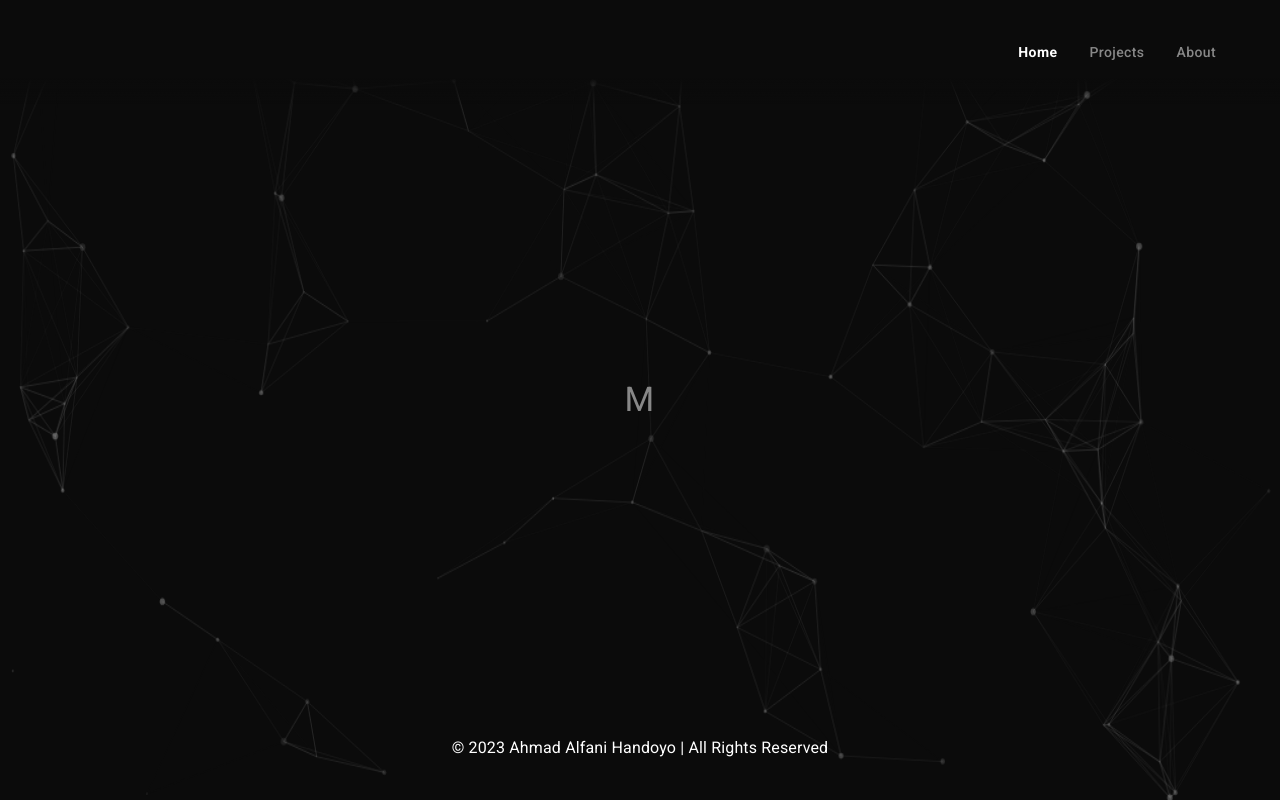
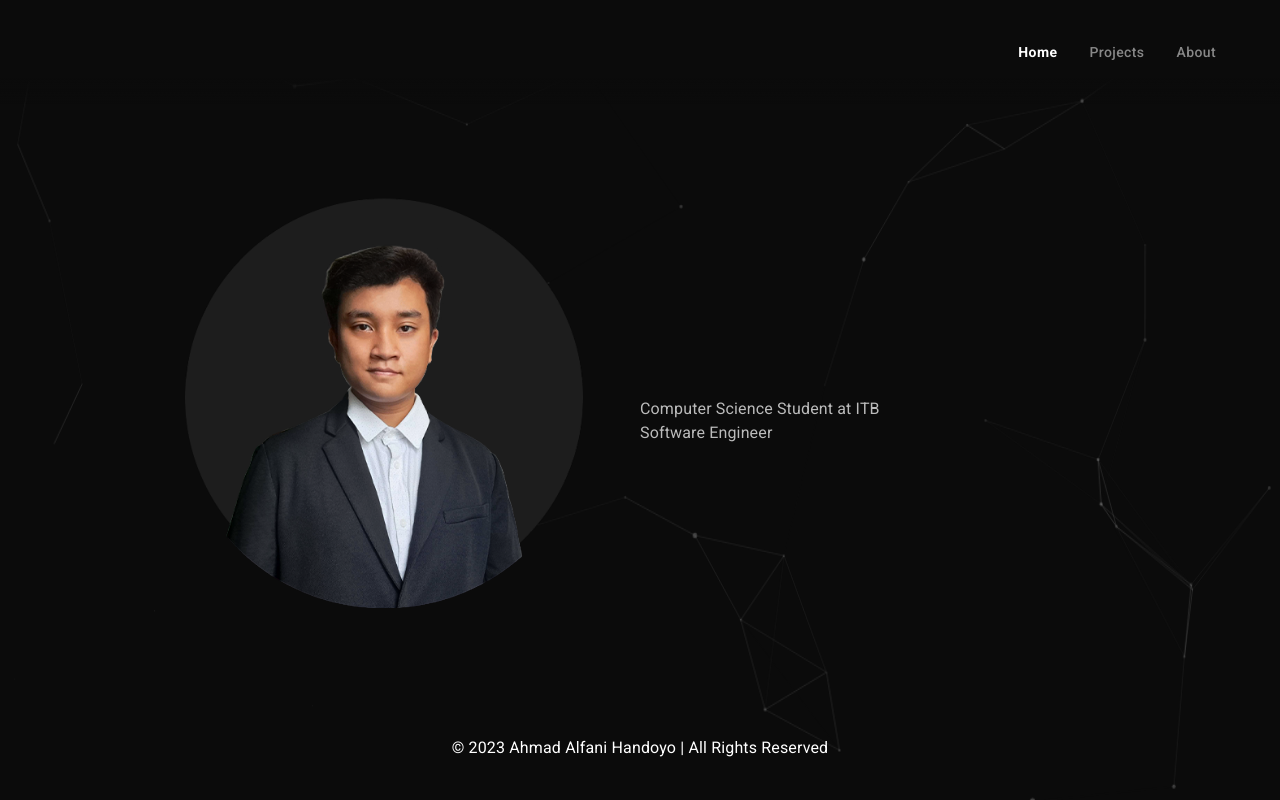
Before and after one commit to blueguy42/porto-frontend, a React (Create React App) app: page / in a window 1280 px wide. Built offline with nearby package versions, Linux system fonts and the light colour scheme.

Commit message:
add animation home

```diff
--- /dev/null
+++ b/public/assets/scripts/homeHover.js
@@ -0,0 +1 @@
+console.log("homeHover.js loaded");
--- a/public/index.html
+++ b/public/index.html
@@ -3,7 +3,6 @@
   <head>
     <meta charset="utf-8" />
     <link rel="icon" href="%PUBLIC_URL%/favicon.ico" />
-    <!-- <meta name="viewport" content="width=device-width, initial-scale=1" /> -->
     <meta name="viewport" content="width=device-width, initial-scale=1.0, minimum-scale=1.0, maximum-scale=1.0, user-scalable=no">
     <meta name="theme-color" content="#ffffff" />
     <meta name="description" content="A software engineer always striving to push the boundaries of what's possible."/>
--- a/src/pages/Home.js
+++ b/src/pages/Home.js
@@ -1,5 +1,5 @@
 import React from "react";
-import { useState } from "react";
+import { useState, useEffect } from "react";
 import { Typography, Box, Grow, Grid } from "@mui/material";
 import { motion } from "framer-motion";
 import Typewriter from 'typewriter-effect';
@@ -8,11 +8,37 @@
 const Home = () => {
     const breakpoint = BreakpointName();
 
-    const [anim, setAnim] = useState(0);
+    const [anim, setAnim] = useState(3);
     const [anim1, setAnim1] = useState(0);
+
+    useEffect(() => {
+        const rootElement = document.getElementById('root');
+        rootElement.addEventListener('mousemove', handleMouseMove);
+        return () => {
+          rootElement.removeEventListener('mousemove', handleMouseMove);
+        };
+      }, []);
+
+      function handleMouseMove(event) {
+        const width = window.innerWidth;
+        const height = window.innerHeight;
+
+        const minimum = Math.min(width, height) / 100;
+
+        const x = (event.pageX - (width / 2)) * 2 / width;
+        const y = -(event.pageY - (height / 2)) * 2 / height;
+
+        const imageBack = document.getElementById('image-back');
+        imageBack.style['transform'] = `translate(${-x * minimum}px, ${y * minimum}px)`;
+        const imageMiddle = document.getElementById('image-middle');
+        imageMiddle.style['transform'] = `translate(${-x * minimum * 2}px, ${y * minimum * 2 }px)`;
+        const imageTop = document.getElementById('image-top');
+        imageTop.style['transform'] = `translate(${-x * minimum * 2}px, ${y * minimum * 2 }px)`;
+      }
 
     return (
         <>
+            <script type="text/javascript" src="/assets/scripts/homeHover.js"></script>
             <motion.div exit={{ opacity: 0 } } initial={{ opacity: 0 }} animate={{ opacity: 1 }} style={{width: "100%"}}>
             { (anim === 0 || anim === 1 || anim === 2) &&
                 <>
@@ -131,12 +157,12 @@
                             <Grid container textAlign="center" alignContent="center" alignItems="center">
                                 <Grid item xs={12} sm={6} p={{xs: 3, sm: 6}} display='flex' style={{justifyContent: breakpoint === 'xs' ? "center": "right", alignItems: 'center'}}>
                                     <Box style={{position: "relative", display: 'flex', justifyContent: 'center', alignItems: 'center', maxWidth: breakpoint === 'xs' ? '300px':'60vmin', maxHeight: breakpoint === 'xs' ? '300px':'60vmin', userSelect: "none" }}>
-                                        <img src="/assets/images/home/circle.png" alt="Circle background" style={{maxWidth: '100%', maxHeight: '100%', objectFit: 'cover', pointerEvents: 'none'}}/>
+                                        <img id="image-back" src="/assets/images/home/circle.png" alt="Circle background" style={{maxWidth: '100%', maxHeight: '100%', objectFit: 'cover', pointerEvents: 'none'}}/>
                                         <Box style={{position: "absolute", zIndex: 2, display: 'flex', justifyContent: 'center', alignItems: 'center', maxWidth: '100%', maxHeight: '100%', userSelect: "none"}}>
-                                            <img src="/assets/images/home/portrait_cartoon.png" alt="Cartoon portrait" style={{maxWidth: '100%', maxHeight: '100%', objectFit: 'cover', pointerEvents: 'none'}}/>
+                                            <img id="image-middle" src="/assets/images/home/portrait_cartoon.png" alt="Cartoon portrait" style={{maxWidth: '100%', maxHeight: '100%', objectFit: 'cover', pointerEvents: 'none'}}/>
                                         </Box>
                                         <Box className="image-cartoon" style={{position: "absolute", zIndex: 3, display: 'flex', justifyContent: 'center', alignItems: 'center', maxWidth: '100%', maxHeight: '100%', transition: '0.3s', userSelect: "none"}}>
-                                            <img src="/assets/images/home/portrait_real.png" alt="Real portrait" style={{maxWidth: '100%', maxHeight: '100%', objectFit: 'cover', pointerEvents: 'none'}}/>
+                                            <img id="image-top" src="/assets/images/home/portrait_real.png" alt="Real portrait" style={{maxWidth: '100%', maxHeight: '100%', objectFit: 'cover', pointerEvents: 'none'}}/>
                                         </Box>
                                     </Box>
 
```
Also changed, not shown: public/assets/scripts/particles.js.
